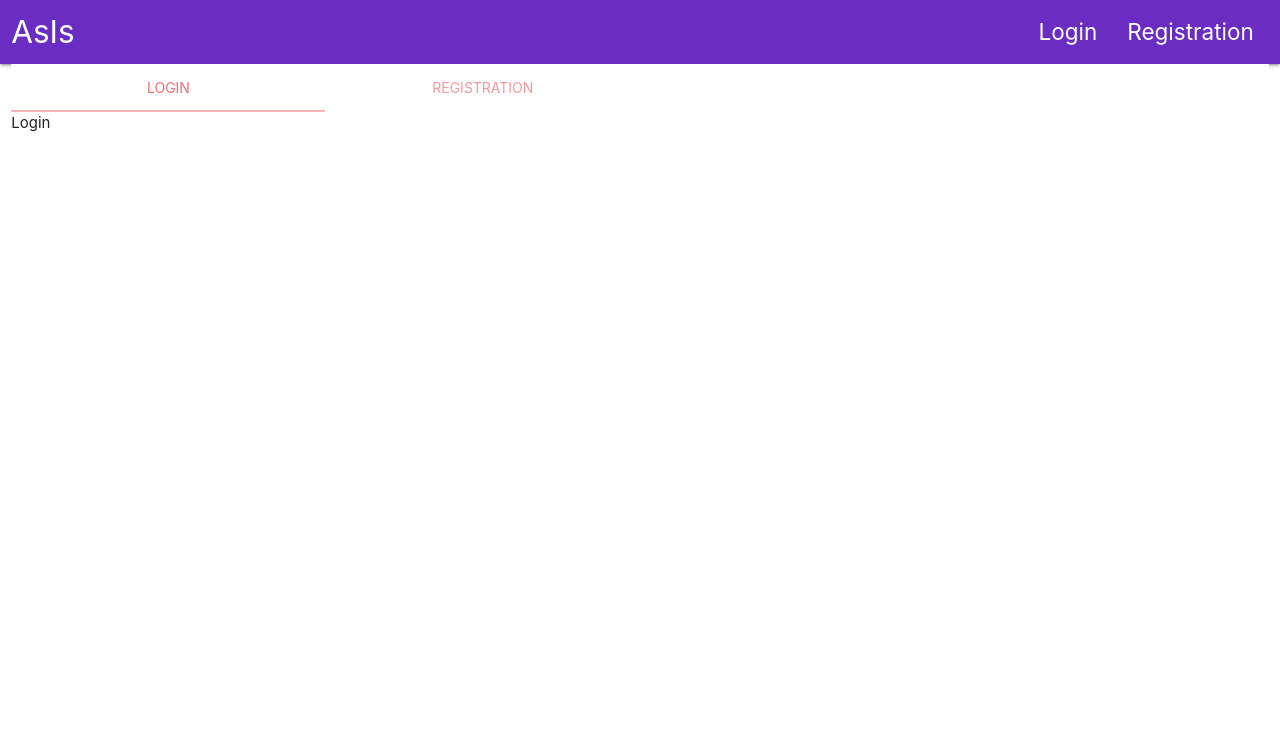
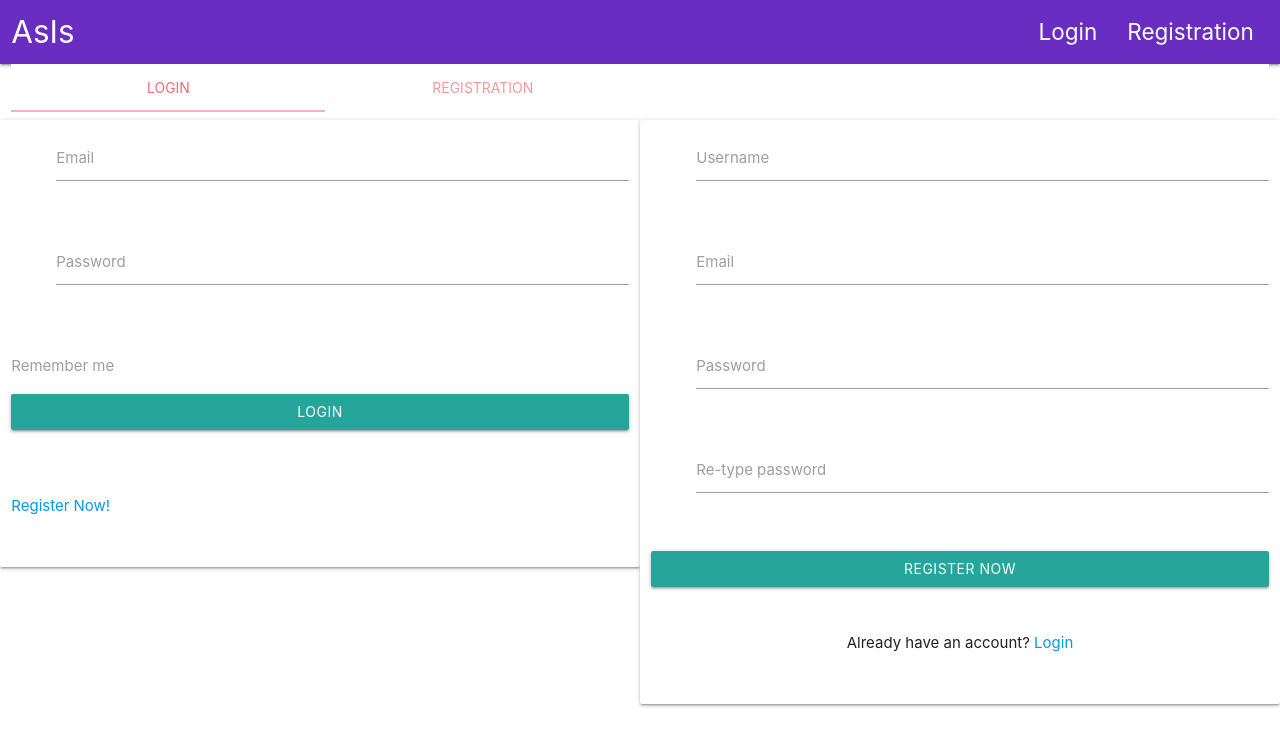
Before and after one commit to aml-fakhry/AsIsApp_SPA, an Angular app: page / in a window 1280 px wide. Shown: the top 746 px of the page. Built offline with nearby package versions, Linux system fonts and the light colour scheme.

Commit message:
add forms.

```diff
--- a/src/app/components/security/auth/auth.component.html
+++ b/src/app/components/security/auth/auth.component.html
@@ -21,9 +21,105 @@
             <a href="#register" id="tab2">Registration</a>
           </li>
         </ul>
+        <div class="row" id="register-page">
+          <div id="user-login login">
+            <div class="col s6 z-depth-6 card-panel">
+              <form class="login-form">
+                <div class="row margin">
+                  <div class="input-field col s12">
+                    <i class="mdi-social-person-outline prefix"></i>
+                    <input class="validate" id="user_email" type="email" />
+                    <label
+                      for="email"
+                      data-error="wrong"
+                      data-success="right"
+                      class="center-align"
+                      >Email</label
+                    >
+                  </div>
+                </div>
+                <div class="row margin">
+                  <div class="input-field col s12">
+                    <i class="mdi-action-lock-outline prefix"></i>
+                    <input id="user_pass" type="password" />
+                    <label for="password">Password</label>
+                  </div>
+                </div>
+                <div class="row">
+                  <div class="input-field col s12 m12 l12 login-text">
+                    <input type="checkbox" id="remember-me" />
+                    <label for="remember-me">Remember me</label>
+                  </div>
+                </div>
+                <div class="row">
+                  <div class="input-field col s12">
+                    <a
+                      href="login.html"
+                      class="btn waves-effect waves-light col s12"
+                      >Login</a
+                    >
+                  </div>
+                </div>
+                <div class="row">
+                  <div class="input-field col s6 m6 l6">
+                    <p class="margin medium-small">
+                      <a href="register.php">Register Now!</a>
+                    </p>
+                  </div>
+                </div>
+              </form>
+            </div>
+          </div>
+          <div id="register-page register">
+            <div class="col s6 z-depth-6 card-panel">
+              <form class="register-form">
+                <div class="row margin">
+                  <div class="input-field col s12">
+                    <i class="mdi-social-person-outline prefix"></i>
+                    <input id="user_name" type="text" class="validate" />
+                    <label for="user_name" class="center-align">Username</label>
+                  </div>
+                </div>
+                <div class="row margin">
+                  <div class="input-field col s12">
+                    <i class="mdi-communication-email prefix"></i>
+                    <input id="user_email" type="email" class="validate" />
+                    <label for="user_email" class="center-align">Email</label>
+                  </div>
+                </div>
+                <div class="row margin">
+                  <div class="input-field col s12">
+                    <i class="mdi-action-lock-outline prefix"></i>
+                    <input id="user_passw" type="password" class="validate" />
+                    <label for="user_passw">Password</label>
+                  </div>
+                </div>
+                <div class="row margin">
+                  <div class="input-field col s12">
+                    <i class="mdi-action-lock-outline prefix"></i>
+                    <input id="confirm_pass" type="password" />
+                    <label for="confirm_pass">Re-type password</label>
+                  </div>
+                </div>
+                <div class="row">
+                  <div class="input-field col s12">
+                    <a
+                      href="register.html"
+                      class="btn waves-effect waves-light col s12"
+                      >Register Now</a
+                    >
+                  </div>
+                  <div class="input-field col s12">
+                    <p class="margin center medium-small sign-up">
+                      Already have an account? <a href="login.php">Login</a>
+                    </p>
+                  </div>
+                </div>
+              </form>
+            </div>
+          </div>
+        </div>
       </div>
-      <div id="login" class="col s12">Login</div>
-      <div id="register" class="col s12">Registration</div>
     </div>
   </div>
 </body>
```
